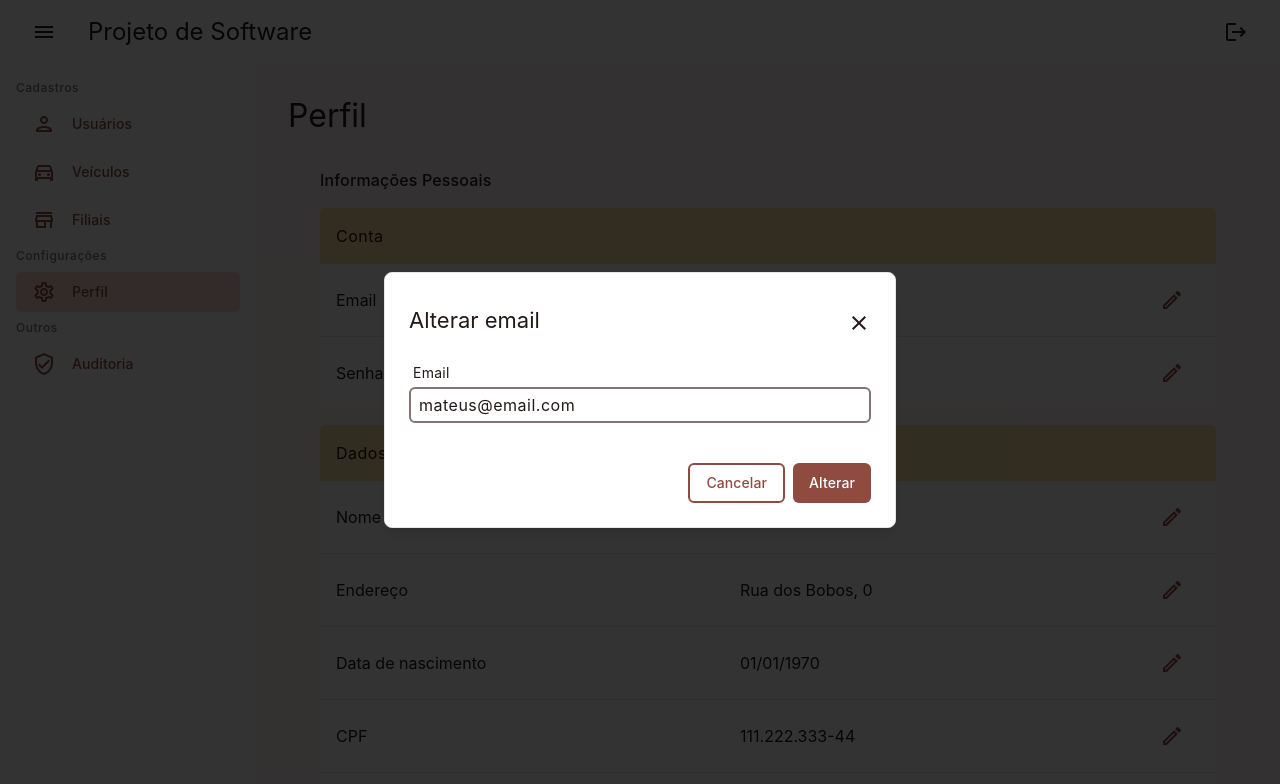
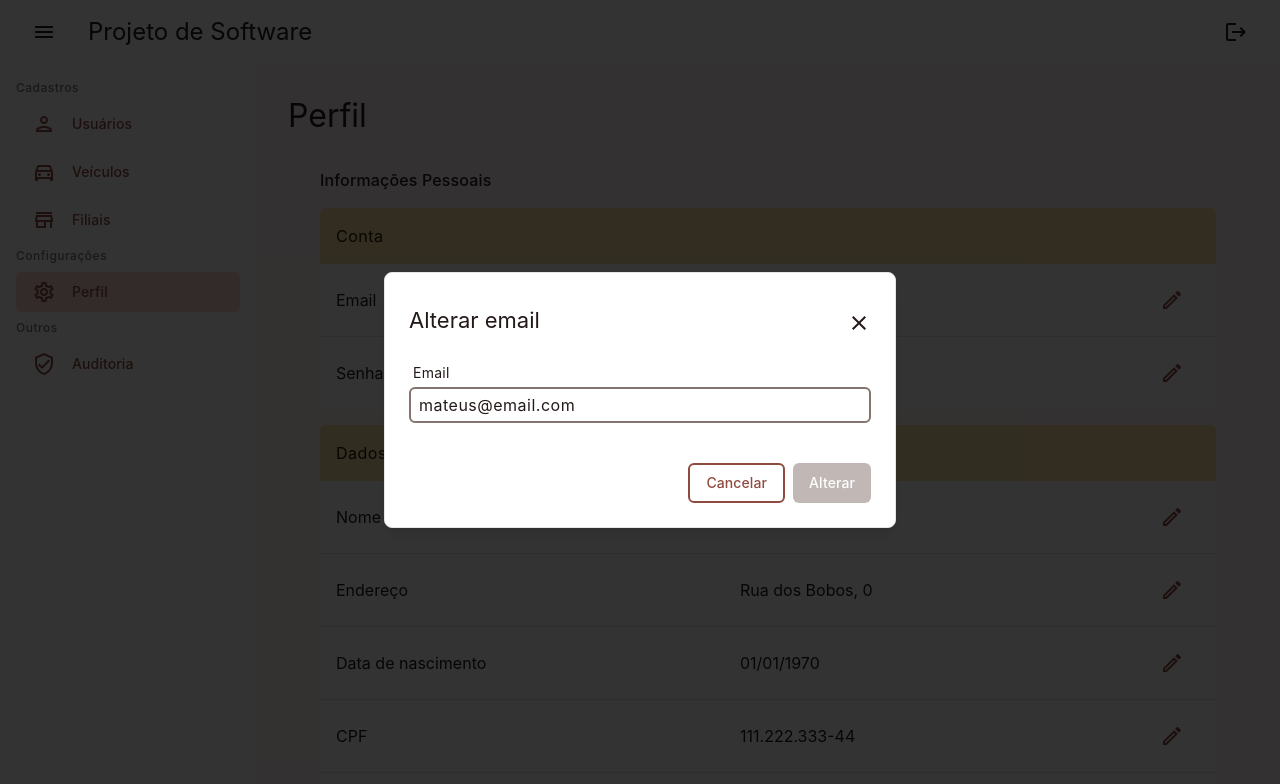
Before and after one commit to MateusPitura/ziscar, a React (Vite) app in the folder frontend/: page / in a window 1280 px wide. Both pictures are taken after a click on the button 1172 px from the left and 300 px from the top of the page. Shown: the top 784 px of the page. Built offline with nearby package versions, Linux system fonts and the light colour scheme; data requests are answered from the project's data file.

Commit message:
refactor: changed modal to handle more form states

```diff
--- a/frontend/src/design-system/Button.tsx
+++ b/frontend/src/design-system/Button.tsx
@@ -11,8 +11,7 @@ interface BaseButtonProps {
   iconLeft?: ReactNode;
   iconRight?: ReactNode;
   padding?: "default" | "none";
-  type?: "submit";
-  form?: string;
+  type?: "submit" | "button";
 }
 
 function BaseButton({
@@ -20,6 +19,7 @@ function BaseButton({
   fullWidth = false,
   textAlign = "start",
   padding = "default",
+  type = "button",
   className,
   label,
   iconLeft,
@@ -39,6 +39,7 @@ function BaseButton({
           "px-0": padding === "none",
         }
       )}
+      type={type}
       {...props}
     >
       {iconLeft && <div className="flex flex-1 justify-center">{iconLeft}</div>}
@@ -76,7 +77,7 @@ export default function Button({
           className={classNames("bg-light-primary text-light-onPrimary", {
             "bg-light-secondary": state === "active",
             "!bg-light-error": state === "red",
-            "bg-light-outline": state === "disabled" || state === "loading",
+            "!bg-light-outline": state === "disabled" || state === "loading",
           })}
           state={state}
           {...props}
--- a/frontend/src/design-system/Modal.tsx
+++ b/frontend/src/design-system/Modal.tsx
@@ -1,47 +1,41 @@
-import type { ReactElement, ReactNode } from "react";
+import type { ComponentProps, ReactElement, ReactNode } from "react";
 import {
   Dialog,
   DialogContent,
   DialogFooter,
   DialogHeader,
-  DialogTitle, DialogDescription
+  DialogTitle,
+  DialogDescription,
 } from "@/components/ui/dialog";
 import Button from "./Button";
 import CloseIcon from "@mui/icons-material/Close";
 
-interface ModalProperties {
+interface ModalProps {
   open: boolean;
   onClose: () => void;
-  title: string;
-  labelPrimaryBtn: string;
-  onClickPrimaryBtn?: () => void;
-  labelSecondaryBtn: string;
-  onClickSecondaryBtn?: () => void;
-  isPrimaryBtnRed?: boolean;
   children: ReactNode;
-  formId?: string;
 }
 
-export default function Modal({
-  open,
-  onClose,
-  title,
-  labelPrimaryBtn,
-  onClickPrimaryBtn,
-  labelSecondaryBtn,
-  onClickSecondaryBtn,
-  isPrimaryBtnRed,
-  children,
-  formId,
-}: ModalProperties): ReactElement {
+function Modal({ open, onClose, children }: ModalProps): ReactElement {
   return (
     <Dialog open={open} onOpenChange={onClose}>
-      <DialogContent className="bg-light-surfaceContainerLowest [&>button]:hidden">
-        <DialogHeader className="flex gap-2 flex-row items-center">
+      <DialogContent className="bg-light-surfaceContainerLowest [&>button]:hidden p-0 gap-0">
+        {children}
+      </DialogContent>
+    </Dialog>
+  );
+}
+
+interface HeaderProps {
+  onClose: () => void;
+  title: string;
+}
+
+function Header({ onClose, title }: HeaderProps): ReactElement {
+  return (
+    <DialogHeader className="flex gap-2 flex-row items-center px-6 pt-6 pb-2">
       <DialogTitle className="flex-1">
-            <span className="text-light-onSurface text-title-large">
-              {title}
-            </span>
+        <span className="text-light-onSurface text-title-large">{title}</span>
       </DialogTitle>
       <DialogDescription />
       <Button
@@ -51,8 +45,34 @@ export default function Modal({
         padding="none"
       />
     </DialogHeader>
-        {children}
-        <DialogFooter className="flex">
+  );
+}
+
+interface BodyProps {
+  children: ReactNode;
+}
+
+function Body({ children }: BodyProps): ReactElement {
+  return <div className="px-6 py-2">{children}</div>;
+}
+
+interface FooterProps {
+  onClickPrimaryBtn?: () => void;
+  labelPrimaryBtn: string;
+  onClickSecondaryBtn?: () => void;
+  labelSecondaryBtn: string;
+  primaryBtnState: ComponentProps<typeof Button>["state"];
+}
+
+function Footer({
+  onClickPrimaryBtn,
+  labelPrimaryBtn,
+  onClickSecondaryBtn,
+  labelSecondaryBtn,
+  primaryBtnState,
+}: FooterProps): ReactElement {
+  return (
+    <DialogFooter className="flex px-6 pb-6 pt-2">
       <Button
         variant="secondary"
         onClick={onClickSecondaryBtn}
@@ -62,12 +82,19 @@ export default function Modal({
         variant="primary"
         onClick={onClickPrimaryBtn}
         label={labelPrimaryBtn}
-            state={isPrimaryBtnRed ? "red" : undefined}
+        state={primaryBtnState}
         type="submit"
-            form={formId}
       />
     </DialogFooter>
-      </DialogContent>
-    </Dialog>
   );
 }
+
+Object.assign(Modal, { Header, Body, Footer });
+
+type ModalType = typeof Modal & {
+  Header: typeof Header;
+  Body: typeof Body;
+  Footer: typeof Footer;
+};
+
+export default Modal as ModalType;
--- a/frontend/src/domains/global/components/Form.tsx
+++ b/frontend/src/domains/global/components/Form.tsx
@@ -13,7 +13,6 @@ interface FormProperties<T extends FieldValues> {
   children: ReactNode;
   onSubmit: (data: T) => void;
   defaultValues?: DefaultValues<T>;
-  formId: string;
   schema: ZodType;
 }
 
@@ -21,7 +20,6 @@ export default function Form<T extends FieldValues>({
   children,
   onSubmit,
   defaultValues,
-  formId,
   schema,
 }: FormProperties<T>): ReactElement {
   const methods: UseFormReturn<T> = useForm<T>({
@@ -31,9 +29,7 @@ export default function Form<T extends FieldValues>({
 
   return (
     <FormProvider {...methods}>
-      <form onSubmit={methods.handleSubmit(onSubmit)} id={formId}>
-        {children}
-      </form>
+      <form onSubmit={methods.handleSubmit(onSubmit)}>{children}</form>
     </FormProvider>
   );
 }
--- a/frontend/src/domains/profile/forms/EmailForm.tsx
+++ b/frontend/src/domains/profile/forms/EmailForm.tsx
@@ -1,8 +1,10 @@
 import Input from "@/design-system/Input";
 import Form from "@/domains/global/components/Form";
-import type { ReactElement } from "react";
+import { useMemo, type ReactElement } from "react";
 import { z } from "zod";
 import useUpdateProfileInfo from "../hooks/useUpdateProfileInfo";
+import Modal from "@/design-system/Modal";
+import { useFormContext } from "react-hook-form";
 
 const SchemaEmailForm = z.object({
   email: z.string().email({ message: "Email inválido" }),
@@ -10,30 +12,63 @@ const SchemaEmailForm = z.object({
 
 type EmailFormInputs = z.infer<typeof SchemaEmailForm>;
 
-interface EmailFormProperties {
-  formId: string;
-  onSuccessSubmit: () => void;
+interface EmailFormProps {
+  handleCloseModal: () => void;
   defaultValues: Partial<EmailFormInputs>;
 }
 
 export default function EmailForm({
-  formId,
-  onSuccessSubmit,
+  handleCloseModal,
   defaultValues,
-}: EmailFormProperties): ReactElement {
-  const { handleSubmit } = useUpdateProfileInfo<EmailFormInputs>({
-    onSuccessSubmit,
+}: EmailFormProps): ReactElement {
+  const { mutate, isPending } = useUpdateProfileInfo<EmailFormInputs>({
+    onSuccessSubmit: handleCloseModal,
     snackbarTitle: "Email atualizado com sucesso",
   });
 
   return (
     <Form<EmailFormInputs>
-      onSubmit={handleSubmit}
+      onSubmit={mutate}
       defaultValues={defaultValues}
-      formId={formId}
       schema={SchemaEmailForm}
     >
-      <Input<EmailFormInputs> name="email" label="Email" />
+      <EmailFormContent
+        handleCloseModal={handleCloseModal}
+        isPending={isPending}
+      />
     </Form>
   );
 }
+
+interface EmailFormContentProps {
+  handleCloseModal: () => void;
+  isPending: boolean;
+}
+
+function EmailFormContent({
+  handleCloseModal,
+  isPending,
+}: EmailFormContentProps): ReactElement {
+  const {
+    formState: { isDirty },
+  } = useFormContext();
+
+  const primaryBtnState = useMemo(() => {
+    if (isPending) return "loading";
+    if (!isDirty) return "disabled";
+  }, [isPending, isDirty]);
+
+  return (
+    <>
+      <Modal.Body>
+        <Input<EmailFormInputs> name="email" label="Email" />
+      </Modal.Body>
+      <Modal.Footer
+        labelPrimaryBtn="Alterar"
+        labelSecondaryBtn="Cancelar"
+        onClickSecondaryBtn={handleCloseModal}
+        primaryBtnState={primaryBtnState}
+      />
+    </>
+  );
+}
--- a/frontend/src/domains/profile/forms/FullNameForm.tsx
+++ b/frontend/src/domains/profile/forms/FullNameForm.tsx
@@ -3,6 +3,7 @@ import { z } from "zod";
 import useUpdateProfileInfo from "../hooks/useUpdateProfileInfo";
 import Form from "@/domains/global/components/Form";
 import Input from "@/design-system/Input";
+import Modal from "@/design-system/Modal";
 
 const SchemaFullNameForm = z.object({
   fullName: z
@@ -13,18 +14,16 @@ const SchemaFullNameForm = z.object({
 type FullNameFormInputs = z.infer<typeof SchemaFullNameForm>;
 
 interface FullNameFormProperties {
-  formId: string;
-  onSuccessSubmit: () => void;
+  handleCloseModal: () => void;
   defaultValues: Partial<FullNameFormInputs>;
 }
 
 export default function FullNameForm({
   defaultValues,
-  formId,
-  onSuccessSubmit,
+  handleCloseModal,
 }: FullNameFormProperties): ReactElement {
   const { handleSubmit } = useUpdateProfileInfo<FullNameFormInputs>({
-    onSuccessSubmit,
+    onSuccessSubmit: handleCloseModal,
     snackbarTitle: "Nome completo atualizado com sucesso",
   });
 
@@ -32,10 +31,16 @@ export default function FullNameForm({
     <Form<FullNameFormInputs>
       onSubmit={handleSubmit}
       defaultValues={defaultValues}
-      formId={formId}
       schema={SchemaFullNameForm}
     >
-      <Input<FullNameFormInputs> name="fullName" label="Nome completo" />
+      <Modal.Body>
+        <Input<FullNameFormInputs> name="fullName" label="Nome completo" />
+      </Modal.Body>
+      <Modal.Footer
+        labelPrimaryBtn="Alterar"
+        labelSecondaryBtn="Cancelar"
+        onClickSecondaryBtn={handleCloseModal}
+      />
     </Form>
   );
 }
--- a/frontend/src/domains/profile/forms/PasswordForm.tsx
+++ b/frontend/src/domains/profile/forms/PasswordForm.tsx
@@ -1,4 +1,5 @@
 import Input from "@/design-system/Input";
+import Modal from "@/design-system/Modal";
 import Form from "@/domains/global/components/Form";
 import useSnackbar from "@/domains/global/hooks/useSnackbar";
 import type { ReactElement } from "react";
@@ -25,13 +26,11 @@ const SchemaPasswordForm = z
 type PasswordFormInputs = z.infer<typeof SchemaPasswordForm>;
 
 interface PasswordFormProperties {
-  formId: string;
-  onSuccessSubmit: () => void;
+  handleCloseModal: () => void;
 }
 
 export default function PasswordForm({
-  formId,
-  onSuccessSubmit,
+  handleCloseModal,
 }: PasswordFormProperties): ReactElement {
   const { showSuccessSnackbar } = useSnackbar();
 
@@ -41,17 +40,26 @@ export default function PasswordForm({
     showSuccessSnackbar({
       title: "Senha atualizada com sucesso",
     });
-    onSuccessSubmit();
+    handleCloseModal();
   }
 
   return (
     <Form<PasswordFormInputs>
       onSubmit={handleOnSubmit}
-      formId={formId}
       schema={SchemaPasswordForm}
     >
-      <Input<PasswordFormInputs> label="Nova senha" name="newPassword" />
-      <Input<PasswordFormInputs> label="Confirmar senha" name="confirmPassword" />
+      <Modal.Body>
+        <Input<PasswordFormInputs> label="Nova senha" name="newPassword" />
+        <Input<PasswordFormInputs>
+          label="Confirmar senha"
+          name="confirmPassword"
+        />
+      </Modal.Body>
+      <Modal.Footer
+        labelPrimaryBtn="Alterar"
+        labelSecondaryBtn="Cancelar"
+        onClickSecondaryBtn={handleCloseModal}
+      />
     </Form>
   );
 }
--- a/frontend/src/domains/profile/hooks/useUpdateProfileInfo.tsx
+++ b/frontend/src/domains/profile/hooks/useUpdateProfileInfo.tsx
@@ -2,7 +2,6 @@ import useGlobalContext from "@/domains/global/hooks/useGlobalContext";
 import useSafeFetch from "@/domains/global/hooks/useSafeFetch";
 import useSnackbar from "@/domains/global/hooks/useSnackbar";
 import { useMutation, useQueryClient } from "@tanstack/react-query";
-import { useCallback } from "react";
 
 interface UseUpdateProfileInfoProperties {
   onSuccessSubmit: () => void;
@@ -26,7 +25,7 @@ export default function useUpdateProfileInfo<T>({
     });
   }
 
-  const mutation = useMutation({
+  const { mutate, isPending} = useMutation({
     mutationFn: updateProfileInfo,
     onSuccess: () => {
       queryClient.invalidateQueries({ queryKey: ["profileInfo"] });
@@ -37,12 +36,5 @@ export default function useUpdateProfileInfo<T>({
     },
   });
 
-  const handleSubmit = useCallback(
-    (data: T) => {
-      mutation.mutate(data);
-    },
-    [mutation]
-  );
-
-  return { handleSubmit };
+  return { mutate, isPending };
 }
```
Also changed, not shown: frontend/src/domains/profile/components/ProfileContainer.tsx (+15 -24 lines). Lines whose indentation alone changed are shown as unchanged.
